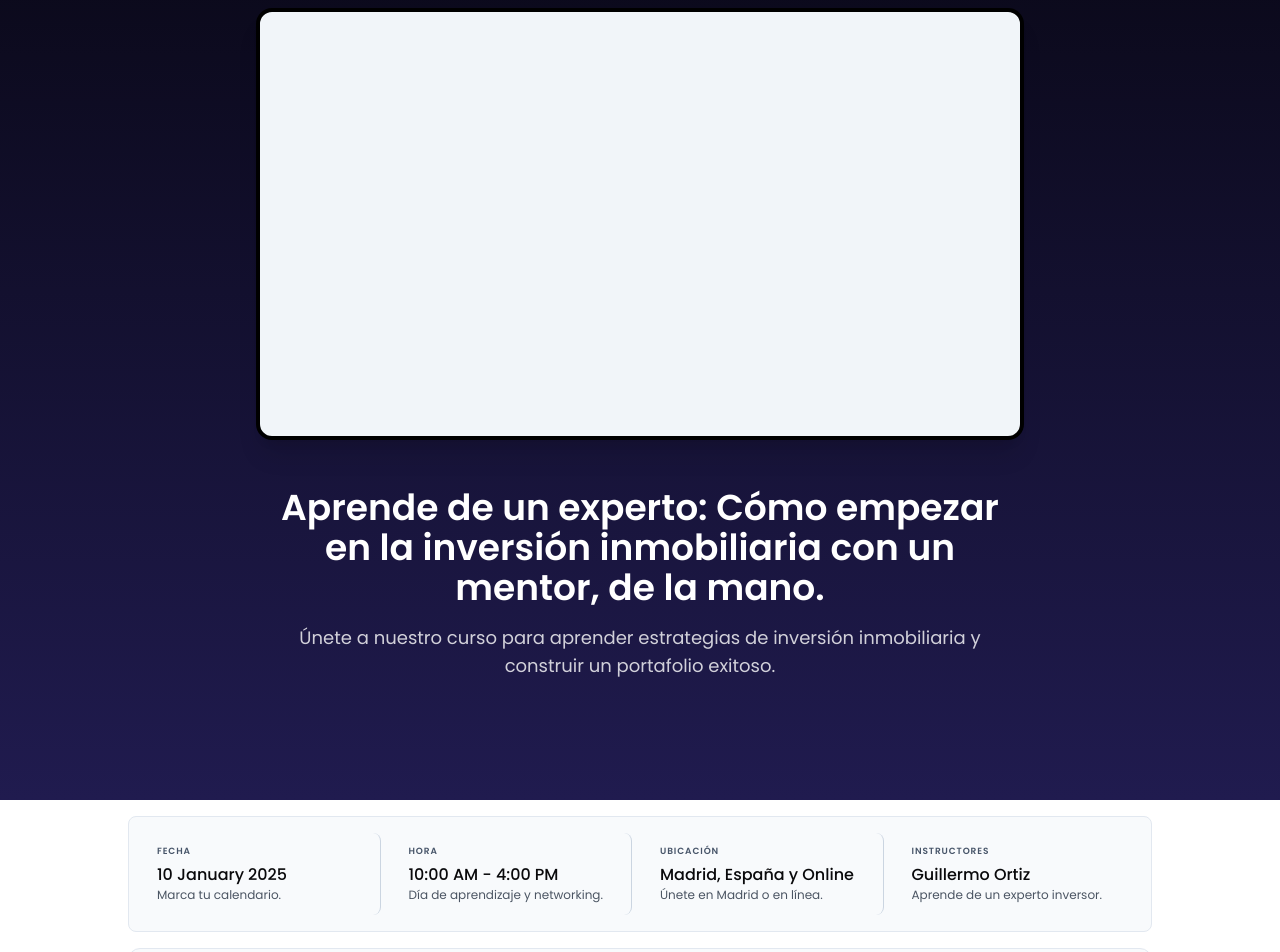
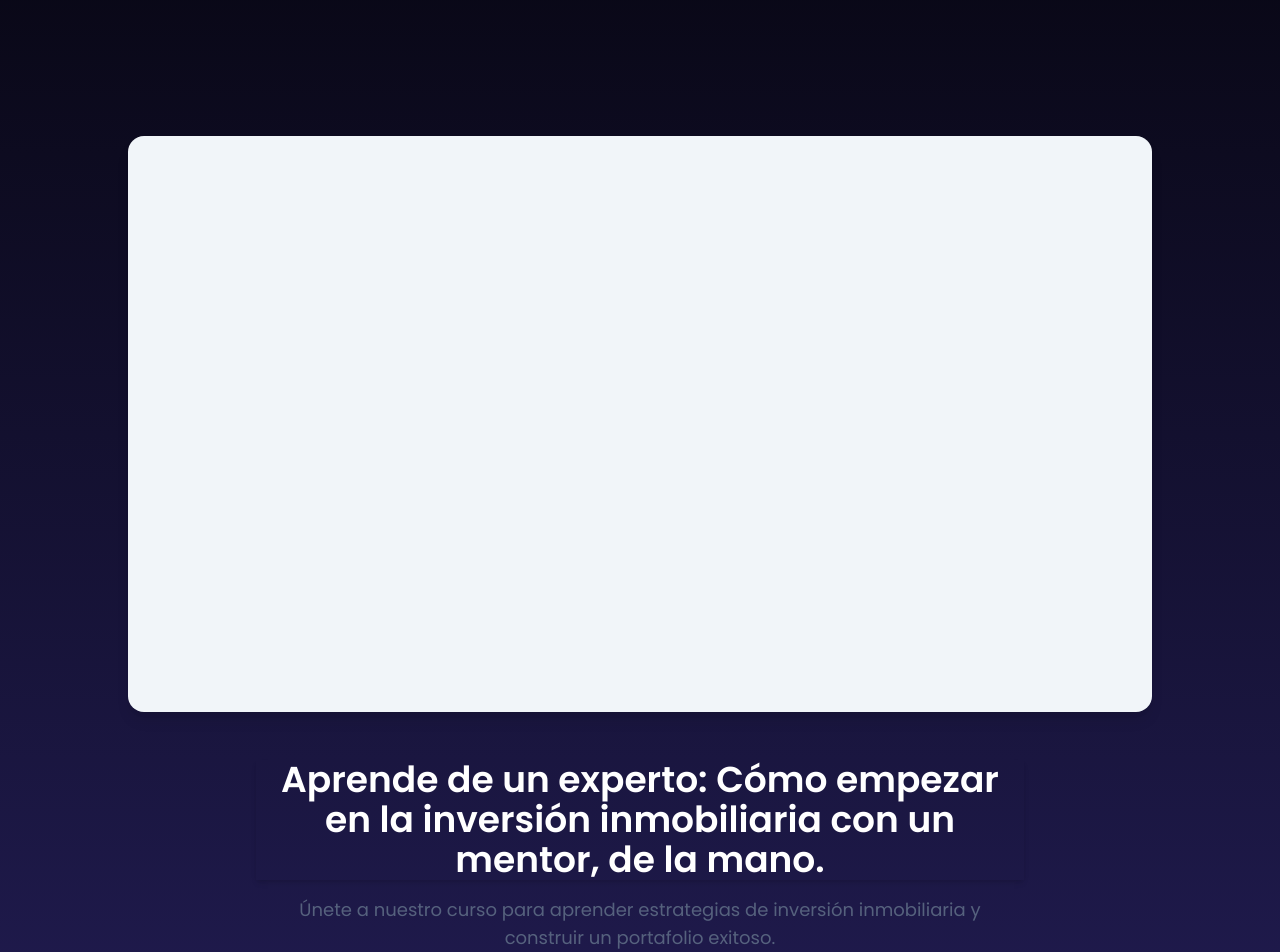
Before and after one commit to mikesoertsz/oc-inmoinversor-web, a Next.js app: page /course in a window 1280 px wide. Shown: the part 520-1472 px from the top of the page. Built offline with nearby package versions, Linux system fonts and the light colour scheme.

Commit message:
video design fixes

```diff
--- a/src/app/course/action-pricing.tsx
+++ b/src/app/course/action-pricing.tsx
@@ -78,7 +78,10 @@ export default function ActionPricing({
   ];
 
   return (
-    <Wrapper className="bg-gradient-to-r from-purple-500 to-pink-500 p-8 rounded-lg shadow-lg">
+    <Wrapper
+      className="bg-gradient-to-r from-purple-500 to-pink-500 p-8 rounded-lg shadow-lg"
+      id="register"
+    >
       <InnerWrap className="text-center">
         <TitleBlock
           preheading={ctaContent.preheading}
--- a/src/app/course/attention-coursepreview.tsx
+++ b/src/app/course/attention-coursepreview.tsx
@@ -5,8 +5,8 @@ import ReactPlayer from "react-player";
 
 export default function AttentionCoursePreview() {
   return (
-    <InnerWrap className="py-0 mt-12">
-      <div className="flex justify-center w-full aspect-video overflow-hidden bg-slate-100 relative max-w-6xl rounded-2xl shadow-xl border-4 border-black">
+    <InnerWrap className="py-12 mt-12 max-w-5xl">
+      <div className="flex justify-center w-full aspect-video overflow-hidden bg-slate-100 relative max-w-7xl rounded-2xl shadow-lg">
         <ReactPlayer
           url="https://www.youtube.com/watch?v=UzoSfWMylxQ"
           width="100%"
@@ -14,12 +14,12 @@ export default function AttentionCoursePreview() {
           pip
         />
       </div>
-      <div className="flex flex-col items-center justify-center w-full mt-12 max-w-3xl">
-        <h3 className="text-4xl font-semibold">
+      <div className="flex flex-col items-center justify-center w-full mt-12 max-w-3xl text-center">
+        <h3 className="text-4xl font-semibold text-white shadow-md">
           Aprende de un experto: Cómo empezar en la inversión inmobiliaria con
           un mentor, de la mano.
         </h3>
-        <p className="text-lg text-white opacity-80 mt-4 max-w-prose">
+        <p className="text-lg text-slate-500 opacity-80 mt-4 max-w-prose">
           Únete a nuestro curso para aprender estrategias de inversión
           inmobiliaria y construir un portafolio exitoso.
         </p>
--- a/src/app/course/attention-hero.tsx
+++ b/src/app/course/attention-hero.tsx
@@ -25,10 +25,8 @@ export default function AttentionHero() {
           {heroContent.buttonText}
         </a>
         <p className="text-sm opacity-80">{heroContent.offerText}</p>
-        <div className="">
-          <AttentionCoursePreview />
-        </div>
       </InnerWrap>
+      <AttentionCoursePreview />
     </Wrapper>
   );
 }
--- a/src/app/course/page.tsx
+++ b/src/app/course/page.tsx
@@ -1,7 +1,6 @@
 import { Suspense } from "react";
 import FAQ from "../(shared)/faq";
 import GridBlocks from "../(shared)/grid-blocks";
-import ActionFormWaitlist from "./action-form-waitlist";
 import ActionPricing from "./action-pricing";
 import AttentionHero from "./attention-hero";
 import { AttentionNextCourse } from "./attention-nextcourse";
@@ -9,9 +8,9 @@ import { course_es } from "./course_es";
 import DesireTestimonialsMarquees from "./desire-testimonial-marquees";
 import DesireTestimonialVideo from "./desire-testimonial-video";
 import DesireTestimonialsGrid from "./desire-testimonials-grid";
+import InterestFull from "./interest-full";
 import InterestPersonalStory from "./interest-personalstory";
 import CourseSyllabus from "./interest-syllabus";
-import InterestFull from "./interest-full";
 
 export default function Course() {
   return (
@@ -46,7 +45,7 @@ export default function Course() {
         <ActionPricing />
         <DesireTestimonialsGrid testimonials={course_es.testimonials.list} />
         <FAQ faqContent={course_es.faq} />
-        <ActionFormWaitlist />
+        {/* <ActionFormWaitlist /> */}
       </Suspense>
     </main>
   );
```
